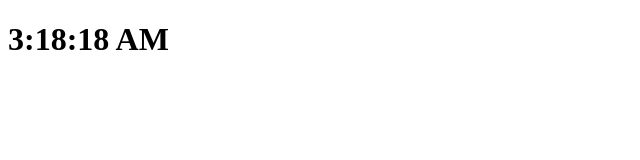
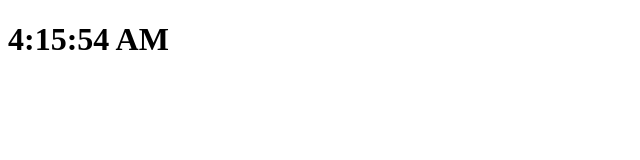
Before and after one commit to russellgoldenberg/test-actions, a website: page index.html in a window 1280 px wide. Shown: the full height of the page, 0-640 px from the left. Drawn offline with Linux system fonts and the light colour scheme.

Commit message:
Deploying to gh-pages from  @ 949ae750db83cffe888fbb6e89845eb121ac95c0 🚀

```diff
--- a/index.html
+++ b/index.html
@@ -10,7 +10,7 @@
   <head></head>
   <body>
 		<h1>
-		3:18:18 AM
+		4:15:54 AM
 		</h1>
   </body>
 </html>
```
